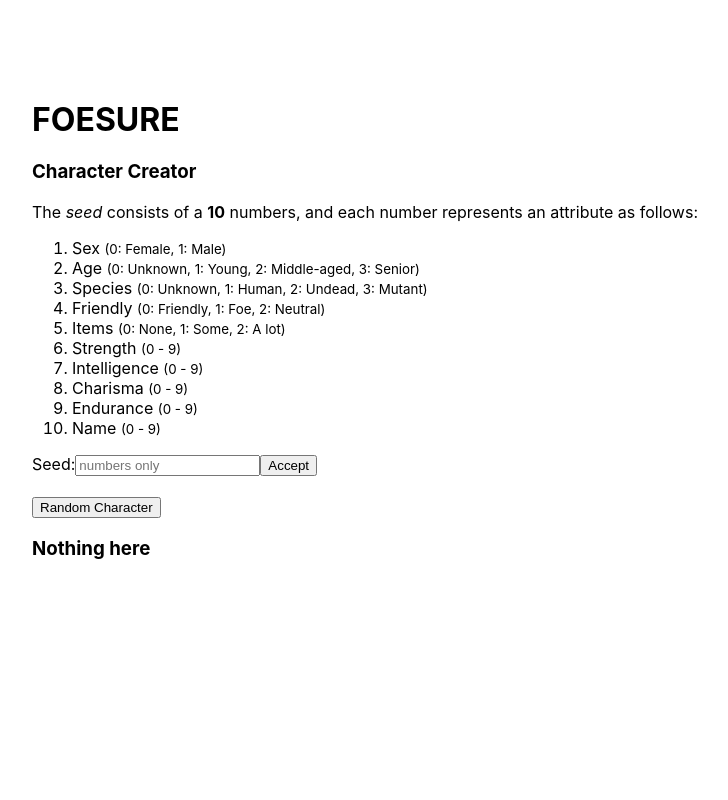
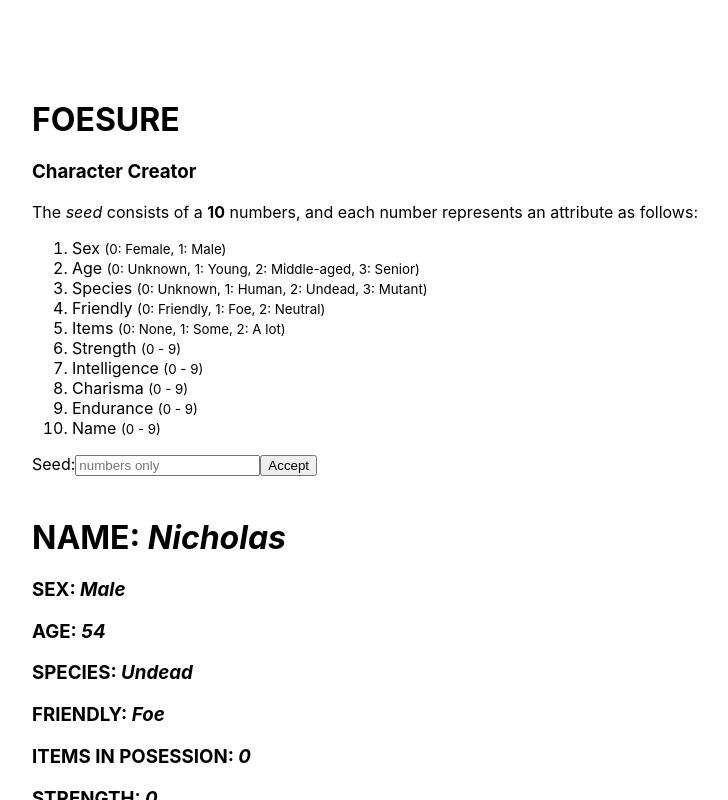
Before and after one commit to cloudymolecule/foe-sure, a React (Create React App) app: page / in a window 1280 px wide. Both pictures are taken after a click on the button "Accept". Shown: the top 800 px of the page, without its empty margins (68-796 px from the left). Built offline with nearby package versions, Linux system fonts and the light colour scheme.

Commit message:
Display results

```diff
--- a/src/components/Parameters.js
+++ b/src/components/Parameters.js
@@ -42,7 +42,6 @@ class parameters extends Component {
                 <button onClick={this.handleAccept}>Accept</button>
                 <br/>
                 <br />
-                <button>Random Character</button>
             </div>
         )
     }
--- a/src/components/Result.js
+++ b/src/components/Result.js
@@ -5,9 +5,21 @@ class Result extends Component {
 
     renderResult = () => {
         if (this.props.doneChar) {
-            return <h3>{this.props.doneChar}</h3>
+            // return <h3>{this.props.doneChar.name}</h3>
+            return <div>
+                <h1>NAME: <em>{this.props.doneChar.name}</em></h1>
+                <h3>SEX: <em>{this.props.doneChar.sex}</em></h3>
+                <h3>AGE: <em>{this.props.doneChar.age}</em></h3>
+                <h3>SPECIES: <em>{this.props.doneChar.species}</em></h3>
+                <h3>FRIENDLY: <em>{this.props.doneChar.friendly}</em></h3>
+                <h3>ITEMS IN POSESSION: <em>{this.props.doneChar.items}</em></h3>
+                <h3>STRENGTH: <em>{this.props.doneChar.strength}</em></h3>
+                <h3>INTELLIGENCE: <em>{this.props.doneChar.intelligence}</em></h3>
+                <h3>CHARISMA: <em>{this.props.doneChar.charisma}</em></h3>
+                <h3>ENDURANCE: <em>{this.props.doneChar.endurance}</em></h3>
+            </div>
         } else {
-            return <h3>Nothing here</h3>
+            return <h3>Nothing here, yet</h3>
         }
     }
 
@@ -21,3 +33,17 @@ class Result extends Component {
 }
 
 export default Result
+
+
+// return {
+//     name: name,
+//     sex: sex,
+//     age: age,
+//     species: species,
+//     friendly: friendly,
+//     items: items,
+//     strength: strength,
+//     intelligence: intelligence,
+//     charisma: charisma,
+//     endurance: endurance,
+// }
--- a/src/containers/Foe.js
+++ b/src/containers/Foe.js
@@ -6,17 +6,15 @@ import { names } from '../constants/names'
 class Foe extends Component {
 
     state = {
-        res: ''
+        char: ''
     }
 
     processChar = n => {
         const num = this.checkNumber(n)
         const char = this.generateCharacter(num)
-
-
-        // this.setState({
-        //     res: n
-        // })
+        this.setState({
+            char
+        })
     }
 
     checkNumber = n => {
@@ -80,7 +78,6 @@ class Foe extends Component {
 
             return num.join('')
         }
-        console.log(n)
         if (n.toString().length === 10) {
             res = checkIntegrity(n)
         } else {
@@ -99,7 +96,7 @@ class Foe extends Component {
 
         // sex
         if (parseInt(sex) === 0) { sex = 'Female'} else { sex = 'Male'}
-        console.log(sex)
+
         // age
         switch(parseInt(age)) {
             case 0:
@@ -150,7 +147,6 @@ class Foe extends Component {
 
 
         // name
-
         Array.prototype.random = function () { // Randomize array of names defined in names constant
             return this[Math.floor((Math.random() * this.length))]
         }
@@ -227,31 +223,28 @@ class Foe extends Component {
             }
         }
 
-        console.log(sex, age, species, friendly, items, strength, intelligence, charisma, endurance, name)
-
-
+        return {
+            name: name,
+            sex: sex,
+            age: age,
+            species: species,
+            friendly: friendly,
+            items: items,
+            strength: strength,
+            intelligence: intelligence,
+            charisma: charisma,
+            endurance: endurance,
+        }
     }
 
     render() {
         return (
             <>
                 <Parameters charValues={this.processChar}/>
-                <Result doneChar={this.state.res}/>
+                <Result doneChar={this.state.char}/>
             </>
         )
     }
 }
 
 export default Foe
-
-
-// Sex (0: Female, 1: Male)
-// Age (0: Unknown, 1: Young, 2: Middle-aged, 3: Senior)
-// Species (0: Unknown, 1: Human, 2: Undead, 3: Mutant)
-// Friendly (0: Friendly, 1: Foe, 2: Neutral)
-// Items (0: None, 1: Some, 2: A lot)
-// Strength (0 - 9)
-// Intelligence (0 - 9)
-// Charisma (0 - 9)
-// Endurance (0 - 9)
-// Name (0 - 9)
```
Also changed, not shown: src/constants/names.js (line endings or trailing spaces).
